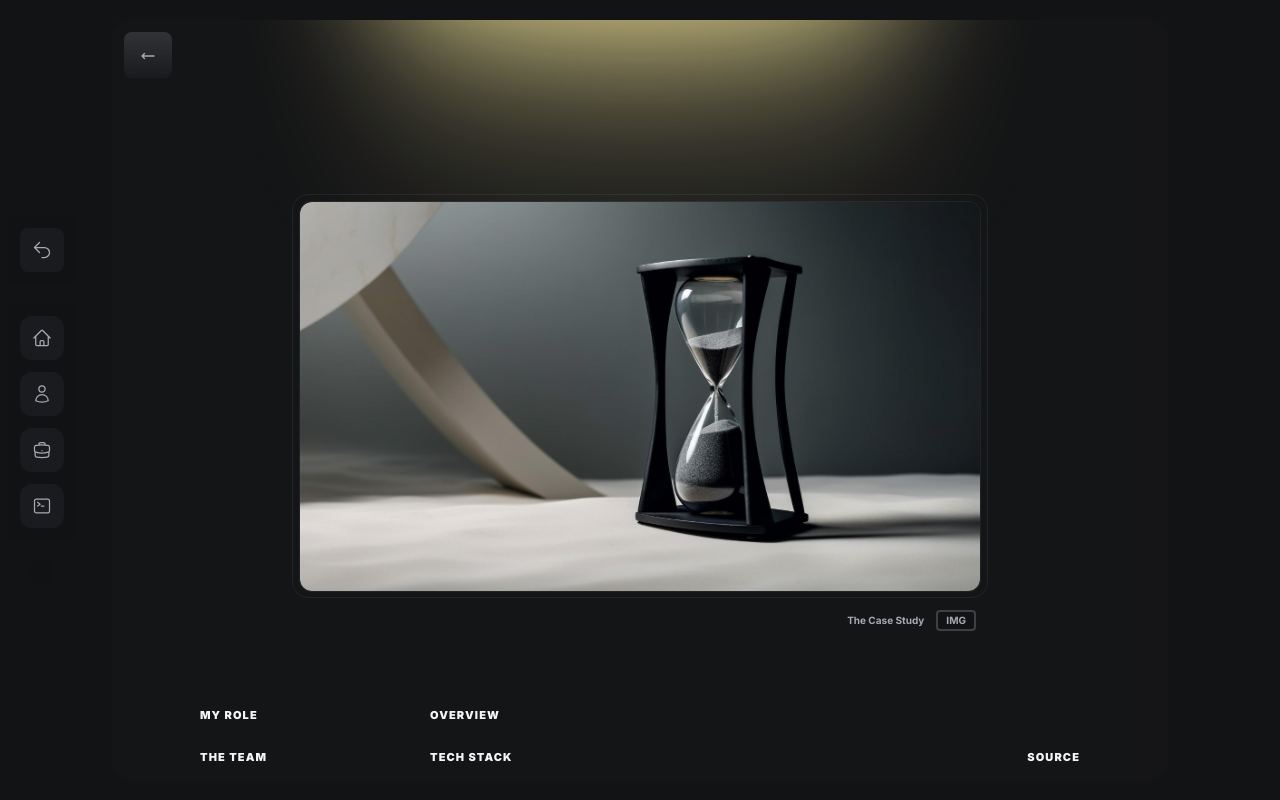
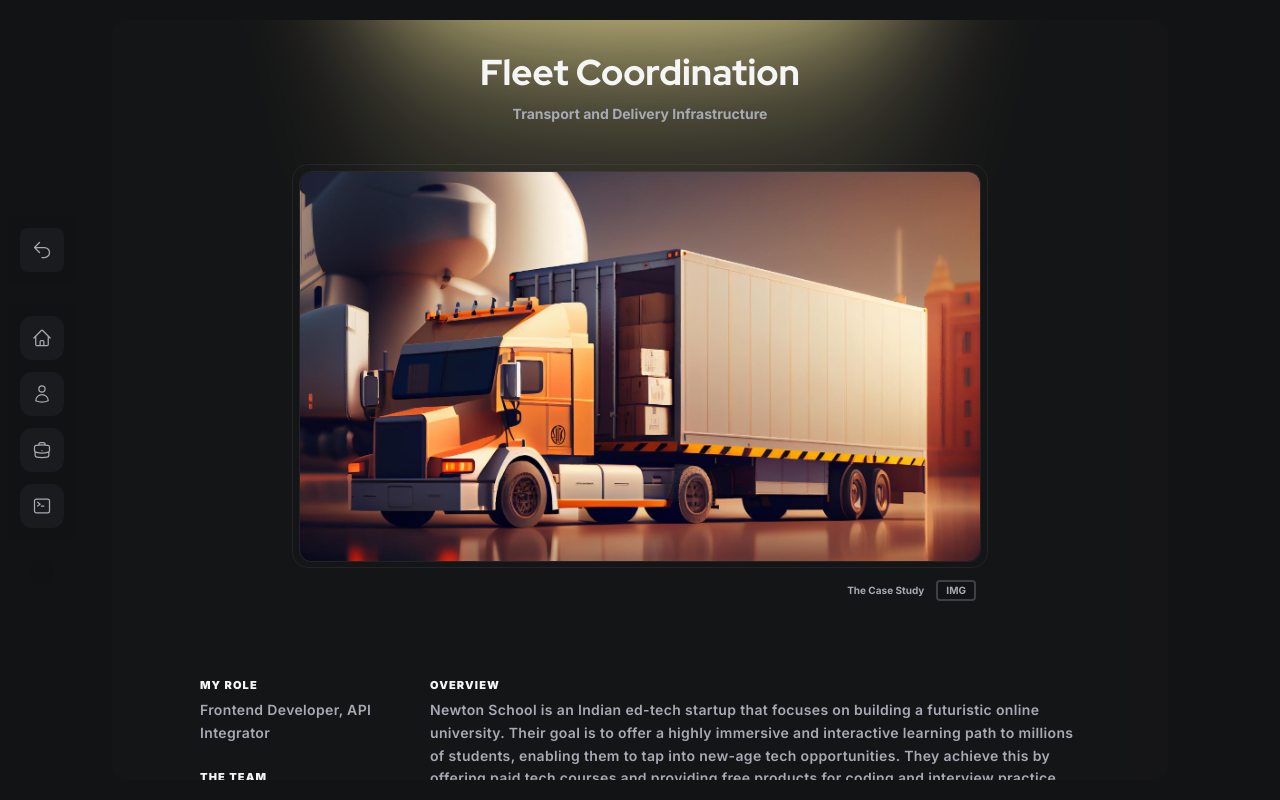
Before and after one commit to mdazlaanzubair/the-chronicles-of-UI-UX, a Next.js app: page /projects/1 in a window 1280 px wide. Built offline with nearby package versions, Linux system fonts and the light colour scheme.

Commit message:
project setup, redirection incorporated

```diff
--- a/app/projects/[projectId]/page.jsx
+++ b/app/projects/[projectId]/page.jsx
@@ -1,11 +1,10 @@
 "use client";
 
-import Button from "@/app/components/generic/Button";
 import Figure from "@/app/components/generic/Figure";
-import { useRouter } from "next/navigation";
 import React, { useContext, useEffect, useState } from "react";
 import { motion } from "framer-motion";
 import { GeneralContext } from "@/app/context/GeneralContext";
+import { useRouter } from "next/navigation";
 
 const spotLightVariants = {
   hidden: { opacity: 0 },
@@ -35,13 +34,22 @@ const contentVariants = {
 };
 
 const ProjectPage = ({ params }) => {
-  const { projectData } = useContext(GeneralContext);
+  const { projectData, selectProject } = useContext(GeneralContext);
 
+  const [isVisible, setIsVisible] = useState(false);
   const router = useRouter();
-  const [isVisible, setIsVisible] = useState(false);
 
-  useEffect(() => setIsVisible(true), [params]);
+  useEffect(() => {
+    // SELECTING THE PROJECT BY ID
+    selectProject(params?.projectId);
 
+    // SETTING SPOTLIGHT STATE VISIBLE
+    // TO AVOID ANIMATION ON EVERY VIEW
+    setIsVisible(true);
+  }, [params]);
+
+  if (projectData?.id === 0) router.push(`/not-found`);
+  else {
     return (
       <motion.div
         variants={contentContainerVariants}
@@ -63,35 +71,6 @@ const ProjectPage = ({ params }) => {
             }}
           />
         )}
-
-      <div
-        id="Back to Top"
-        className="w-full gap-3 z-10 flex items-center justify-between p-3"
-      >
-        <motion.div variants={contentVariants} className="flex flex-shrink">
-          <Button
-            onClick={() => router.back()}
-            prefix={
-              <svg
-                xmlns="http://www.w3.org/2000/svg"
-                fill="none"
-                viewBox="0 0 24 24"
-                strokeWidth={2}
-                stroke="currentColor"
-                className="w-4 h-4 mb-px"
-              >
-                <path
-                  strokeLinecap="round"
-                  strokeLinejoin="round"
-                  d="M6.75 15.75 3 12m0 0 3.75-3.75M3 12h18"
-                />
-              </svg>
-            }
-          />
-        </motion.div>
-        <div className="flex flex-grow"></div>
-        <div className="flex flex-shrink"></div>
-      </div>
 
         <div className="flex w-full h-full justify-between items-start gap-3 z-10 p-3 lg:px-16 overflow-auto">
           <div className="w-full h-full flex flex-col overflow-scroll">
@@ -225,6 +204,7 @@ const ProjectPage = ({ params }) => {
         </div>
       </motion.div>
     );
+  }
 };
 
 export default ProjectPage;
--- a/app/projects/page.jsx
+++ b/app/projects/page.jsx
@@ -6,6 +6,7 @@ import ImageCard from "../components/generic/ImageCard";
 import { useRouter } from "next/navigation";
 import { motion } from "framer-motion";
 import { GeneralContext } from "../context/GeneralContext";
+import { projectListData } from "../context/constants";
 
 const spotLightVariants = {
   hidden: { opacity: 0 },
@@ -35,8 +36,6 @@ const contentVariants = {
 };
 
 const ProjectsPage = () => {
-  const { projectList, selectProject } = useContext(GeneralContext);
-
   const router = useRouter();
   const [isVisible, setIsVisible] = useState(false);
   useEffect(() => setIsVisible(true), []);
@@ -111,11 +110,23 @@ const ProjectsPage = () => {
       </div>
 
       <div className="w-full grid grid-cols-1 lg:grid-cols-2 mt-10 gap-5 px-6 lg:px-32">
-        {projectList?.map((project, index) => (
-          <motion.div variants={contentVariants} key={index}>
+        {projectListData?.map((project, index) => (
+          <motion.div
+            variants={contentVariants}
+            key={index}
+            className={
+              index === 1 ||
+              index === 2 ||
+              index === 5 ||
+              index === 6 ||
+              index === 9
+                ? "col-span-1 lg:col-span-2"
+                : "col-span-1"
+            }
+          >
             <ImageCard
               data={project}
-              clickHandler={() => selectProject(project)}
+              clickHandler={() => router.push(`/projects/${project?.id}`)}
             />
           </motion.div>
         ))}
--- a/app/work/[workId]/page.jsx
+++ b/app/work/[workId]/page.jsx
@@ -2,10 +2,10 @@
 
 import Button from "@/app/components/generic/Button";
 import Figure from "@/app/components/generic/Figure";
-import { useRouter } from "next/navigation";
 import React, { useContext, useEffect, useState } from "react";
 import { motion } from "framer-motion";
 import { GeneralContext } from "@/app/context/GeneralContext";
+import { useRouter } from "next/navigation";
 
 const spotLightVariants = {
   hidden: { opacity: 0 },
@@ -45,6 +45,7 @@ const contentSections = [
 
 const WorkPage = ({ params }) => {
   const { workData, selectWork } = useContext(GeneralContext);
+  const router = useRouter();
 
   const [activeSection, setActiveSection] = useState("Overview");
 
@@ -81,6 +82,8 @@ const WorkPage = ({ params }) => {
     return () => observer.disconnect();
   }, [params]);
 
+  if (workData?.id === 0) router.push(`/not-found`);
+  else {
     return (
       <motion.div
         id="Back to Top"
@@ -257,7 +260,7 @@ const WorkPage = ({ params }) => {
                         <a
                           href={workData?.url}
                           target="_blank"
-                        className="text-accent underline underline-offset-2"
+                          className="text-accent"
                         >
                           {workData?.title}
                         </a>
@@ -296,8 +299,9 @@ const WorkPage = ({ params }) => {
                     <div className="col-span-1 lg:col-span-3 flex flex-col gap-3">
                       <div>
                         {workData?.details?.problemStatement &&
-                        Object.values(workData?.details?.problemStatement)?.map(
-                          (para, index) => (
+                          Object.values(
+                            workData?.details?.problemStatement
+                          )?.map((para, index) => (
                             <motion.p
                               key={index}
                               variants={contentVariants}
@@ -305,8 +309,7 @@ const WorkPage = ({ params }) => {
                             >
                               {para}
                             </motion.p>
-                          )
-                        )}
+                          ))}
                       </div>
                     </div>
                   </div>
@@ -431,6 +434,7 @@ const WorkPage = ({ params }) => {
         </div>
       </motion.div>
     );
+  }
 };
 
 export default WorkPage;
```
Lines whose indentation alone changed are shown as unchanged.
